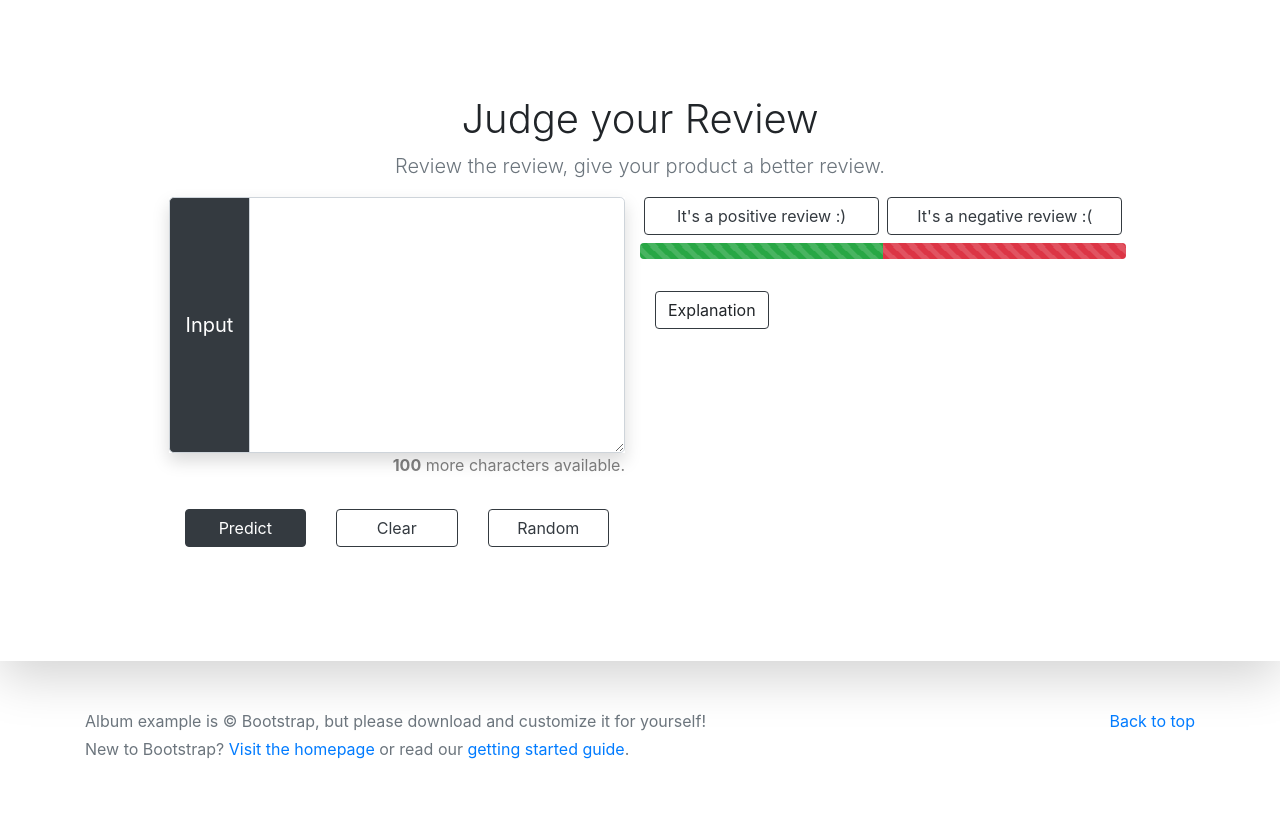
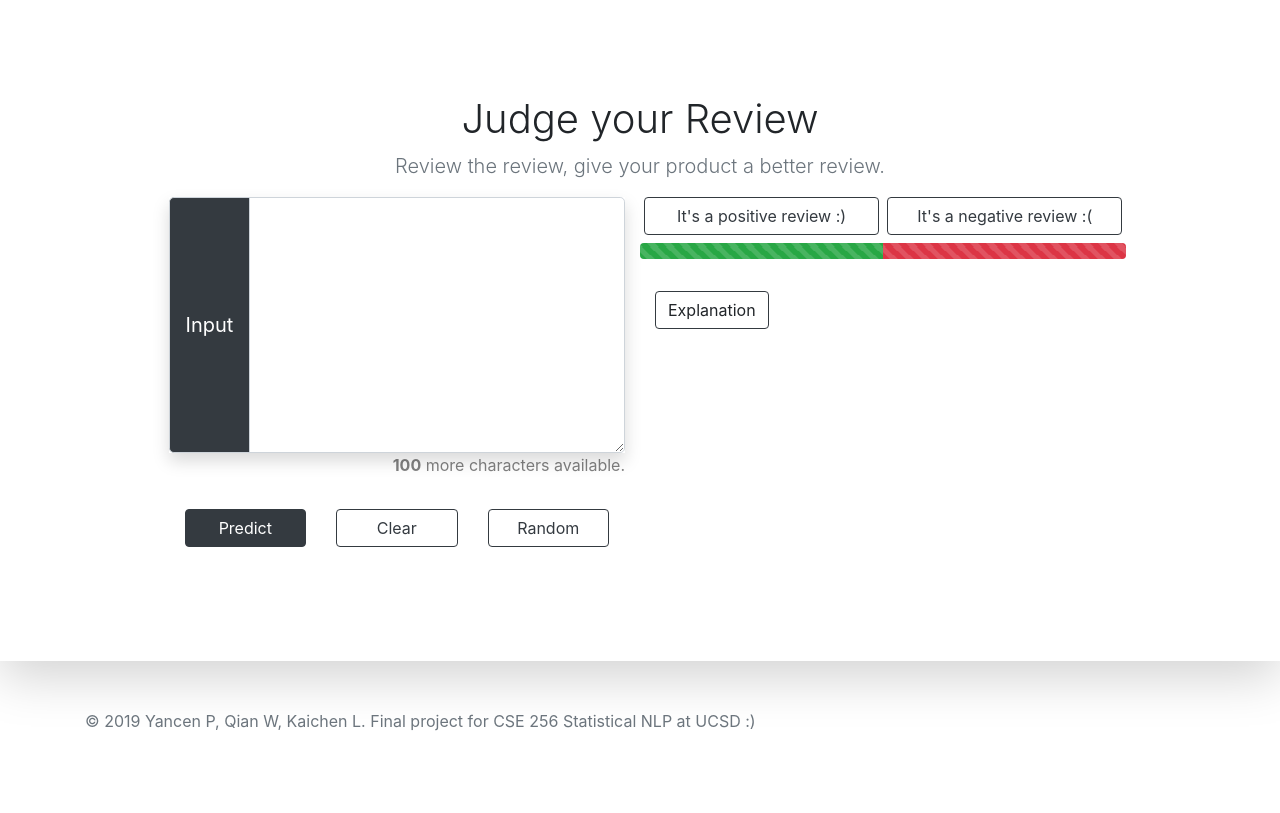
Before and after one commit to FrBernkastel/Explainable-Text-Classifier, a Django app: page /classifier/ in a window 1280 px wide. Shown: the part 57-870 px from the top of the page. After the commit the page ends 788 px from the top, so only its background shows below. Run offline with Django 3.2, Linux system fonts and the light colour scheme; some libraries are stand-ins or nearby versions.

Commit message:
a basic working version

```diff
--- a/textClassifier/static/textClassifier/review.js
+++ b/textClassifier/static/textClassifier/review.js
@@ -95,6 +95,8 @@ function procProbabilityToast(data) {
       $("#toast-probability .toast-body").html(res_sent);
       $("#toast-probability .toast-header i").removeClass("text-success text-warning text-danger").addClass(textColor(color));
       $("#toast-probability").toast("show");
+  } else {
+      $("#toast-probability").toast("hide");
   }
 }
 
--- a/textClassifier/templates/classifier/review.html
+++ b/textClassifier/templates/classifier/review.html
@@ -43,7 +43,7 @@
 
 <header>
   <nav class="navbar navbar-expand-md navbar-dark bg-dark">
-    <a class="navbar-brand" href="https://getbootstrap.com/docs/4.0/examples/navbars/#">
+    <a class="navbar-brand" href="https://github.com/FrBernkastel/Explainable-Text-Classifier">
       <svg xmlns="http://www.w3.org/2000/svg" width="20" height="20" fill="none" stroke="currentColor" stroke-linecap="round" stroke-linejoin="round" stroke-width="2" aria-hidden="true" class="mr-2" viewBox="0 0 24 24" focusable="false"><path d="M23 19a2 2 0 0 1-2 2H3a2 2 0 0 1-2-2V8a2 2 0 0 1 2-2h4l2-3h6l2 3h4a2 2 0 0 1 2 2z"></path><circle cx="12" cy="13" r="4"></circle></svg>
       <strong>Explain Anything</strong>
     </a>
@@ -200,11 +200,10 @@
 
 <footer class="text-muted">
   <div class="container">
-    <p class="float-right">
-      <a href="https://getbootstrap.com/docs/4.3/examples/album/#">Back to top</a>
-    </p>
-    <p>Album example is © Bootstrap, but please download and customize it for yourself!</p>
-    <p>New to Bootstrap? <a href="https://getbootstrap.com/">Visit the homepage</a> or read our <a href="https://getbootstrap.com/docs/4.3/getting-started/introduction/">getting started guide</a>.</p>
+{#    <p class="float-right">#}
+{#      <a href="https://getbootstrap.com/docs/4.3/examples/album/#">Back to top</a>#}
+{#    </p>#}
+    <p> © 2019 Yancen P, Qian W, Kaichen L. Final project for CSE 256 Statistical NLP at UCSD :)</p>
   </div>
 </footer>
 
--- a/textClassifier/views.py
+++ b/textClassifier/views.py
@@ -7,9 +7,9 @@ import pickle
 import random
 
 review_list = []
-news_list = ["test test", "rrrrrv fgfbd"]
+news_list = []
 review_init = 0
-news_init = 1
+news_init = 0
 
 # random return an review
 def pick_review(request):
@@ -34,10 +34,10 @@ def pick_news(request):
     global news_list, news_init
     if request.method == 'GET':
         if news_init == 0:
-            if not os.path.isfile('review_list.backup'):
+            if not os.path.isfile('textClassifier/static/textClassifier/news_list.backup'):
                 raise FileNotFoundError()
             else:
-                with open('review_list.backup', 'rb') as backup_file:
+                with open('textClassifier/static/textClassifier/news_list.backup', 'rb') as backup_file:
                     news_list = pickle.load(backup_file)
             news_init = 1
         idx = random.randint(0, len(news_list) - 1)
```
Also changed, not shown: textClassifier/templates/classifier/news.html (+8 -10 lines), 4 other files.
